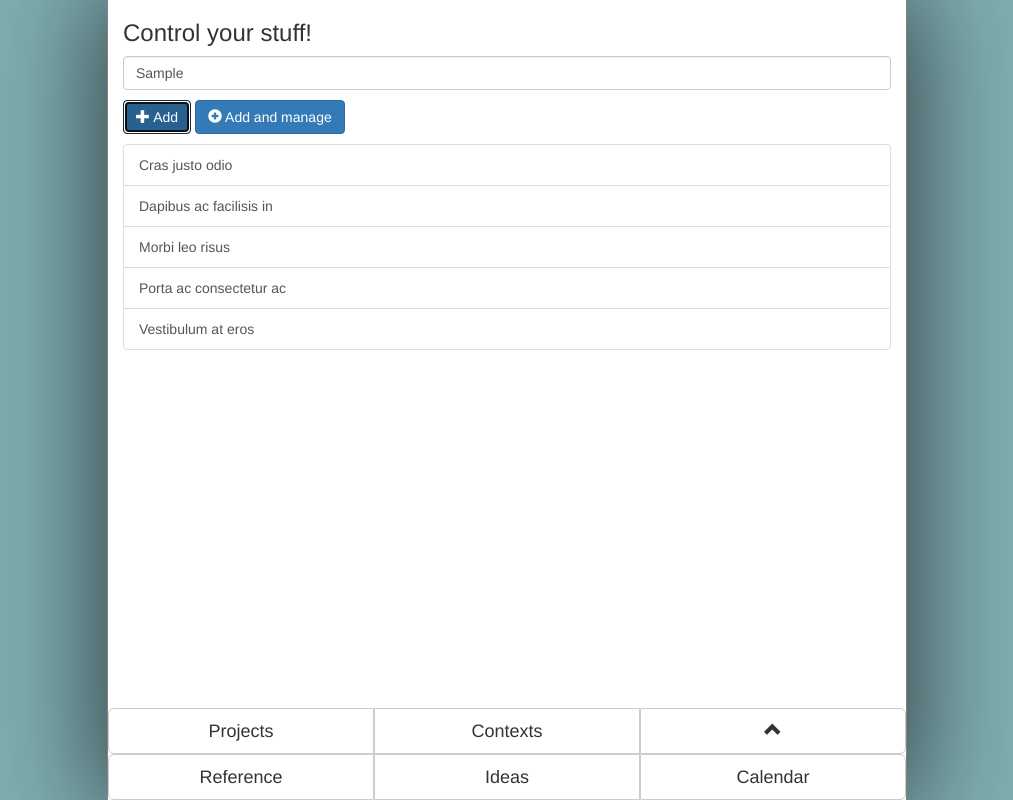
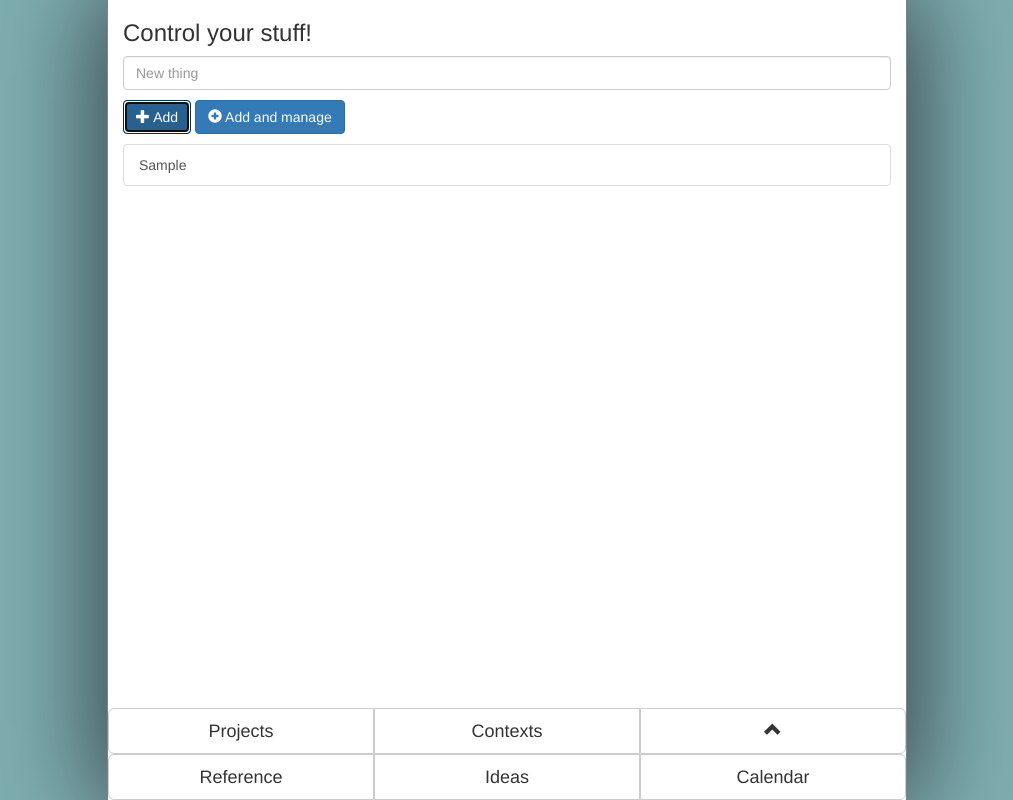
Before and after one commit to RB-Lab/staffControl, a website: page public/index.html in a window 1280 px wide. Both pictures are taken after typing "Sample" into the empty fields and a click on the button "Add". Shown: the whole page, without its empty margins (133-1146 px from the left). Drawn offline with nearby package versions, Linux system fonts and the light colour scheme; files that its build step writes are made by us from their sources.

Commit message:
the simpliest 'add to inbox'

```diff
--- a/public/index.html
+++ b/public/index.html
@@ -11,11 +11,13 @@
 </head>
 <body>
 	<div class="main-container">
-		<div class="container">
+		<div class="container" ng-controller="inbox">
 			<h3>Control your stuff!</h3>
-			<p><input type="text" class="form-control"  placeholder="New thing" /></p>
 			<p>
-				<button class="btn btn-primary">
+				<input type="text" class="form-control" placeholder="New thing" ng-model="newThing"/>
+			</p>
+			<p>
+				<button class="btn btn-primary" ng-click="addNewThing()">
 					<span class="glyphicon glyphicon-plus"></span>
 					Add
 				</button>
@@ -25,11 +27,11 @@
 				</button>
 			</p>
 			<div class="list-group">
-				<a href="#" class="list-group-item">Cras justo odio</a>
-				<a href="#" class="list-group-item">Dapibus ac facilisis in</a>
-				<a href="#" class="list-group-item">Morbi leo risus</a>
-				<a href="#" class="list-group-item">Porta ac consectetur ac</a>
-				<a href="#" class="list-group-item">Vestibulum at eros</a>
+				<a  href="#"
+					class="list-group-item"
+					ng-repeat="item in inbox | orderBy:'-created'">
+						{{item.title}}
+				</a>
 			</div>
 		</div>
 		<div class="bottom-menu">
--- a/public/js/controllers.js
+++ b/public/js/controllers.js
@@ -1 +1,12 @@
 var scControllers = angular.module('scControllers', []);
+
+scControllers.controller('inbox', function($scope){
+	$scope.inbox = [];
+
+	$scope.newThing = '';
+	$scope.addNewThing = function(){
+		if($scope.newThing === '') return;
+		$scope.inbox.push({title: $scope.newThing, created: Date.now()});
+		$scope.newThing = '';
+	};
+});
```
